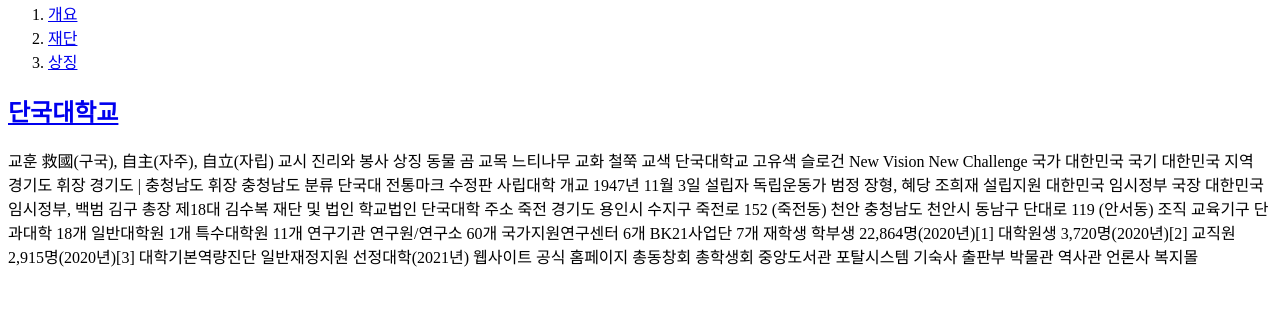
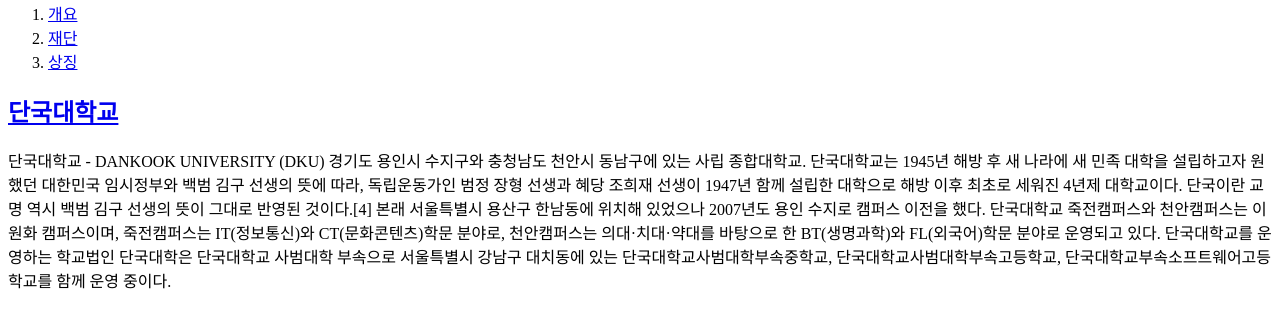
Before and after one commit to Hseoo/HTML, a plain HTML site: page 1.html in a window 1280 px wide. Shown: the part 79-406 px from the top of the page. Drawn offline with Linux system fonts and the light colour scheme.

```diff
--- a/1.html
+++ b/1.html
@@ -14,65 +14,16 @@
 </ol>
 <h2><a href="https://namu.wiki/w/%EB%8B%A8%EA%B5%AD%EB%8C%80%ED%95%99%EA%B5%90" target="_blank" title="단국대">단국대학교</a></h2>
 
-<p>교훈
-    救國(구국), 自主(자주), 自立(자립)
-    교시
-    진리와 봉사
-    상징
-    동물
-    곰
-    교목
-    느티나무
-    교화
-    철쭉
-    교색
-    단국대학교 고유색
-    슬로건
-    New Vision New Challenge
-    국가
-    대한민국 국기
-     대한민국
-    지역
-    경기도 휘장 경기도 | 충청남도 휘장 충청남도
-    분류
-    단국대 전통마크 수정판 사립대학
-    개교
-    1947년 11월 3일
-    설립자
-    독립운동가 범정 장형, 혜당 조희재
-    설립지원
-    대한민국 임시정부 국장 대한민국 임시정부, 백범 김구
-    총장
-    제18대 김수복
-    재단 및 법인
-    학교법인 단국대학
-    주소
-    죽전
-    경기도 용인시 수지구 죽전로 152 (죽전동)
-    천안
-    충청남도 천안시 동남구 단대로 119 (안서동)
-    조직
-    교육기구
-    단과대학 18개
-    일반대학원 1개
-    특수대학원 11개
-    연구기관
-    연구원/연구소 60개
-    국가지원연구센터 6개
-    BK21사업단 7개
-    재학생
-    학부생
-    22,864명(2020년)[1]
-    대학원생
-    3,720명(2020년)[2]
-    교직원
-    2,915명(2020년)[3]
-    대학기본역량진단
-    일반재정지원 선정대학(2021년)
-    웹사이트
-    공식 홈페이지 총동창회 총학생회
-    중앙도서관 포탈시스템 기숙사
-    출판부 박물관 역사관
-    언론사 복지몰</p>
+<p>단국대학교 - DANKOOK UNIVERSITY (DKU)
+
+    경기도 용인시 수지구와 충청남도 천안시 동남구에 있는 사립 종합대학교.
+
+    단국대학교는 1945년 해방 후 새 나라에 새 민족 대학을 설립하고자 원했던 대한민국 임시정부와 백범 김구 선생의 뜻에 따라, 독립운동가인 범정 장형 선생과 혜당 조희재 선생이 1947년 함께 설립한 대학으로 해방 이후 최초로 세워진 4년제 대학교이다. 단국이란 교명 역시 백범 김구 선생의 뜻이 그대로 반영된 것이다.[4]
+
+    본래 서울특별시 용산구 한남동에 위치해 있었으나 2007년도 용인 수지로 캠퍼스 이전을 했다.
+
+    단국대학교 죽전캠퍼스와 천안캠퍼스는 이원화 캠퍼스이며, 죽전캠퍼스는 IT(정보통신)와 CT(문화콘텐츠)학문 분야로, 천안캠퍼스는 의대·치대·약대를 바탕으로 한 BT(생명과학)와 FL(외국어)학문 분야로 운영되고 있다.
+
+    단국대학교를 운영하는 학교법인 단국대학은 단국대학교 사범대학 부속으로 서울특별시 강남구 대치동에 있는 단국대학교사범대학부속중학교, 단국대학교사범대학부속고등학교, 단국대학교부속소프트웨어고등학교를 함께 운영 중이다.</p>
 </body>
 </html>
```
Also changed, not shown: index.html (+37 -3 lines).
